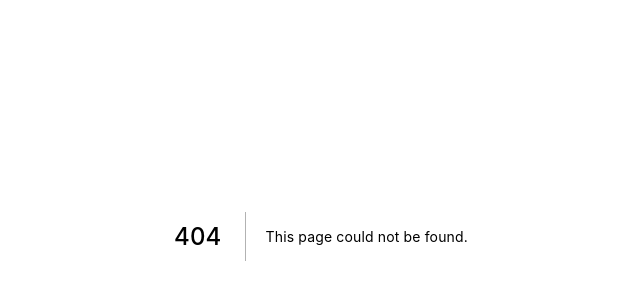
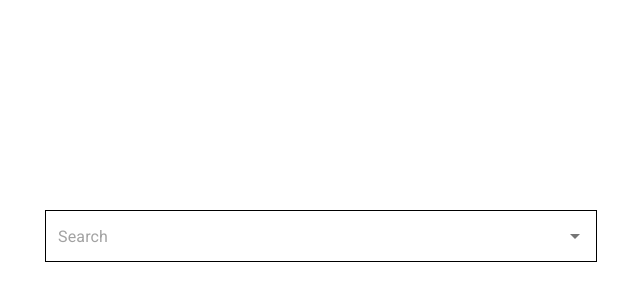
Before and after one commit to mironator/boris-art, a Next.js app: page /search in a window 1280 px wide. Before the commit this address had no page. Shown: the part 164-464 px from the top of the page, without its empty margins (319-959 px from the left). Built offline with nearby package versions, Linux system fonts and the light colour scheme.

Commit message:
Async autocomplete

```diff
--- a/package.json
+++ b/package.json
@@ -12,6 +12,7 @@
     "@material-ui/core": "latest",
     "@material-ui/lab": "4.0.0-alpha.56",
     "clsx": "latest",
+    "cross-fetch": "^3.0.5",
     "next": "latest",
     "react": "latest",
     "react-dom": "latest"
--- /dev/null
+++ b/pages/search/index.tsx
@@ -0,0 +1,106 @@
+import React, { useCallback, useState, useEffect } from 'react'
+import fetch from 'cross-fetch'
+import { useRouter } from 'next/router'
+import Autocomplete from '@material-ui/lab/Autocomplete'
+import { Grid, TextField } from '@material-ui/core'
+import CircularProgress from '@material-ui/core/CircularProgress'
+
+import Layout from '@components/Layout'
+import { Artist } from '../../interfaces'
+
+import useStyles from './styles'
+
+const Search: React.FC<unknown> = () => {
+  const classes = useStyles()
+  const router = useRouter()
+  const [open, setOpen] = useState(false)
+  const [options, setOptions] = useState<Artist[]>([])
+  const loading = open && options.length === 0
+
+  const onArtistSelected = useCallback(
+    (_, value, reason) => {
+      if (reason === 'select-option') router.push(`/artists/${value.name}`)
+    },
+    [router]
+  )
+
+  useEffect(() => {
+    let active = true
+
+    if (!loading) {
+      return undefined
+    }
+
+    ;(async () => {
+      const response = await fetch('https://country.register.gov.uk/records.json?page-size=5000')
+      const countries = await response.json()
+
+      if (active) {
+        setOptions(Object.keys(countries).map((key) => countries[key].item[0]) as Artist[])
+      }
+    })()
+
+    return () => {
+      active = false
+    }
+  }, [loading])
+
+  useEffect(() => {
+    if (!open) {
+      setOptions([])
+    }
+  }, [open])
+
+  return (
+    <Layout>
+      <Grid
+        container
+        spacing={0}
+        direction="column"
+        alignItems="center"
+        justify="center"
+        style={{ minHeight: '100vh' }}
+      >
+        <Autocomplete
+          id="autocomplete"
+          classes={{
+            root: classes.root,
+            inputRoot: classes.inputRoot,
+            paper: classes.paper,
+          }}
+          open={open}
+          onOpen={() => {
+            setOpen(true)
+          }}
+          onClose={() => {
+            setOpen(false)
+          }}
+          getOptionSelected={(option, value) => option.name === value.name}
+          getOptionLabel={(option) => option.name}
+          options={options}
+          loading={loading}
+          onChange={onArtistSelected}
+          renderInput={(params) => (
+            <TextField
+              {...params}
+              fullWidth
+              placeholder="Search"
+              variant="outlined"
+              inputProps={{
+                ...params.inputProps,
+                endadornment: (
+                  <>
+                    {loading ? <CircularProgress color="inherit" size={20} /> : null}
+                    {params.InputProps.endAdornment}
+                  </>
+                ),
+              }}
+            />
+          )}
+        />
+      </Grid>
+    </Layout>
+  )
+}
+
+export default Search
--- /dev/null
+++ b/pages/search/styles.ts
@@ -0,0 +1,28 @@
+import { makeStyles } from '@material-ui/core/styles'
+
+const stylesheet = () => ({
+  root: {
+    width: '100%',
+    borderRadius: 0,
+    border: '1px solid rgb(0, 0, 0)',
+    '& *': {
+      border: 0,
+      outline: 0,
+    },
+  },
+  inputRoot: {
+    padding: '6px !important',
+  },
+  paper: {
+    borderRadius: 0,
+    boxShadow: '0px 8px 12px 0px rgba(0, 0, 0, 0.05)',
+    color: 'rgb(184, 184, 184)',
+  },
+  input: {
+    '&::placeholder': {
+      color: 'rgb(184, 184, 184)',
+    },
+  },
+})
+
+export default makeStyles(stylesheet, { name: 'SearchPage' })
```
Also changed, not shown: pages/index.tsx (+5 -41 lines), 1 other file (tests, documents, lock files or other folders).
